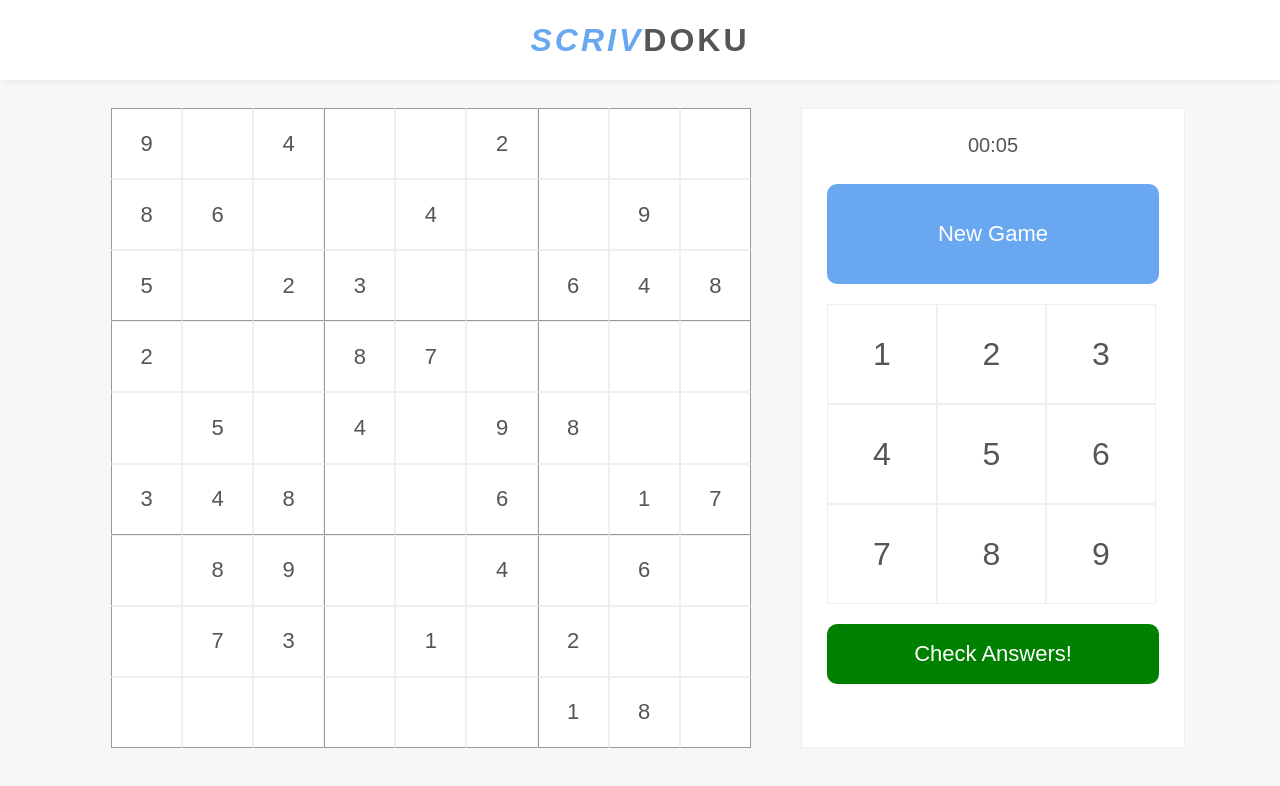
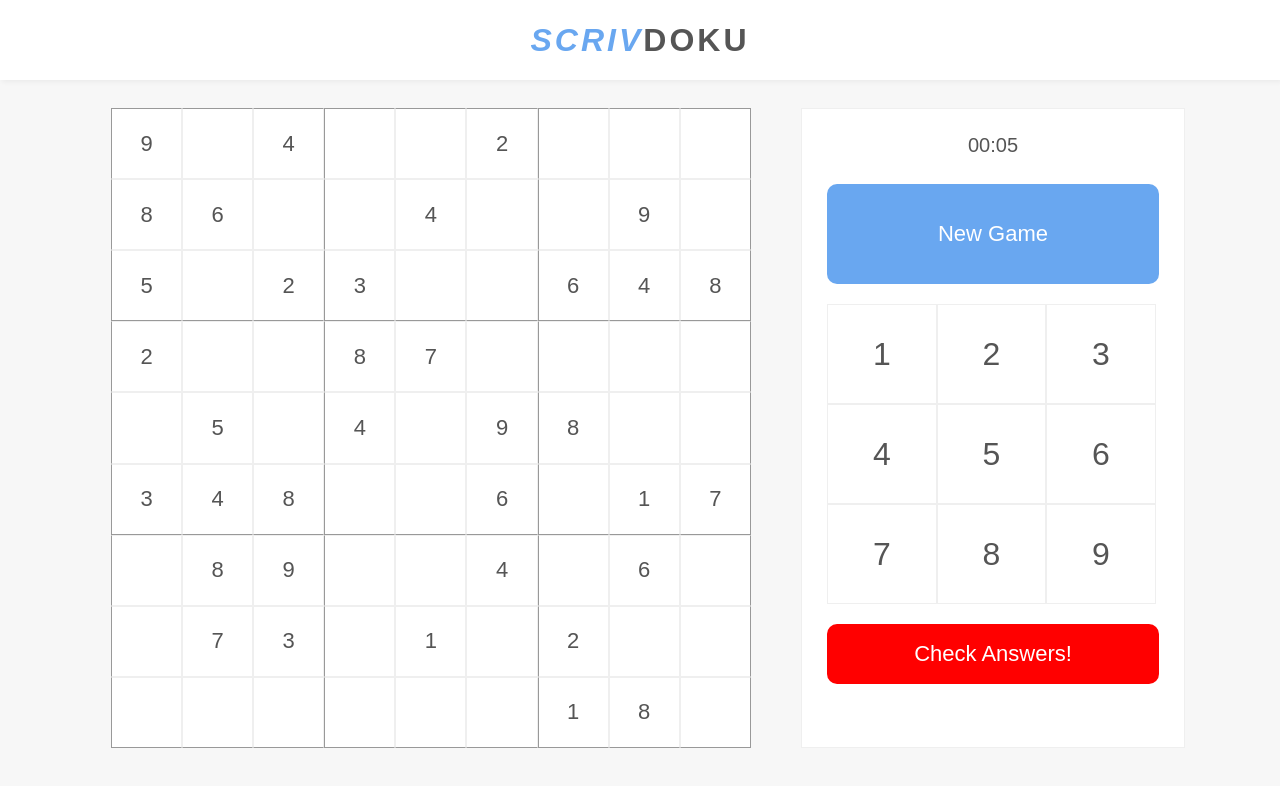
Before and after one commit to andy-dextrous/19_ScrivDoku-React, a React (Create React App) app: page / in a window 1280 px wide. Shown: the top 786 px of the page. Built offline with nearby package versions, Linux system fonts and the light colour scheme.

Commit message:
Update index.css

```diff
--- a/src/index.css
+++ b/src/index.css
@@ -106,7 +106,7 @@ body {
 }
 
 .controls .button.green {
-  background-color: green;
+  background-color: red;
   height: 60px;
   margin-top: 20px
 }
```
